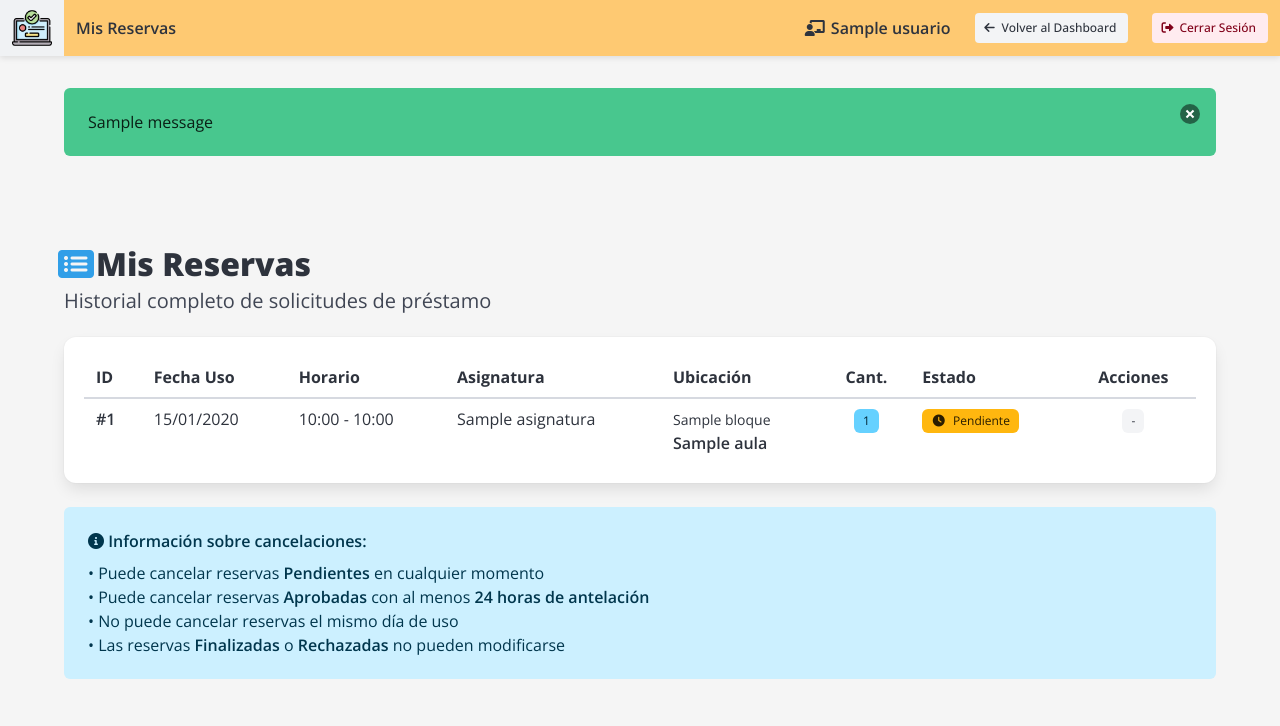
After one commit to DaritoElinge/STR_Chromebook_Project, a Django app: template STR_Chromebook/templates/docente/mis_reservas.html in a window 1280 px wide. The commit adds this page. Shown: the top 726 px of the page. Run offline with Django 5.2, Linux system fonts and the light colour scheme; the template is opened without the code that fills it: values that come from a table or form of the project are taken from there, others are empty; tables that the repository leaves empty hold one stand-in row (values such as "Sample post"); one stand-in notice (Sample message) is shown.

Commit message:
Modulo Docente Notificacion y Mis Reservas

```diff
--- a/STR_Chromebook/Gestion_Equipos/urls.py
+++ b/STR_Chromebook/Gestion_Equipos/urls.py
@@ -1,10 +1,11 @@
 from django.urls import path
 from . import views
-
 
 urlpatterns = [
     # --- Vistas de Reserva (Docente) ---
     path('reserva/nueva/', views.crear_reserva, name='crear_reserva'),
+    path('mis-reservas/', views.mis_reservas, name='mis_reservas'),
+    path('reserva/<int:reserva_id>/cancelar/', views.cancelar_reserva, name='cancelar_reserva'),
 
     # --- Vistas de Gestión de Equipos (Admin) ---
     path('equipos/', views.gestionar_equipos, name='gestionar_equipos'),
--- /dev/null
+++ b/STR_Chromebook/templates/docente/mis_reservas.html
@@ -0,0 +1,309 @@
+{% load static %}
+<!DOCTYPE html>
+<html lang="es">
+<head>
+    <meta charset="UTF-8">
+    <meta name="viewport" content="width=device-width, initial-scale=1.0">
+    <title>Mis Reservas</title>
+    <link rel="stylesheet" href="https://cdn.jsdelivr.net/npm/bulma@1.0.4/css/bulma.min.css">
+    <link rel="stylesheet" href="https://cdnjs.cloudflare.com/ajax/libs/font-awesome/6.0.0-beta3/css/all.min.css">
+    <link rel="stylesheet" href="{% static 'css/styles.css' %}">
+</head>
+<body>
+    <!-- Navbar -->
+    <nav class="navbar" style="background-color: var(--color-tercero) !important;">
+        <div class="navbar-brand">
+            <a class="navbar-item" href="{% url 'dashboard_docente' %}">
+                <img src="{% static 'img/icon_booking.png' %}" alt="Logo" style="max-height: 40px;">
+            </a>
+            <a class="navbar-item">
+                <strong class="has-text-dark">Mis Reservas</strong>
+            </a>
+        </div>
+        <div class="navbar-menu">
+            <div class="navbar-end">
+                <div class="navbar-item">
+                    <span class="icon-text has-text-dark">
+                        <span class="icon"><i class="fas fa-chalkboard-teacher"></i></span>
+                        <span><strong>{{ usuario.nom_completo }}</strong></span>
+                    </span>
+                </div>
+                <div class="navbar-item">
+                    <a href="{% url 'dashboard_docente' %}" class="button is-light is-small">
+                        <span class="icon"><i class="fas fa-arrow-left"></i></span>
+                        <span>Volver al Dashboard</span>
+                    </a>
+                </div>
+                <div class="navbar-item">
+                    <a href="{% url 'logout' %}" class="button is-danger is-light is-small">
+                        <span class="icon"><i class="fas fa-sign-out-alt"></i></span>
+                        <span>Cerrar Sesión</span>
+                    </a>
+                </div>
+            </div>
+        </div>
+    </nav>
+
+    <!-- Mensajes -->
+    {% if messages %}
+    <div class="container" style="margin-top: 5.5rem; margin-bottom: -1.5rem;">
+        {% for message in messages %}
+        <div class="notification is-{{ message.tags }}">
+            <button class="delete" onclick="this.parentElement.remove()"></button>
+            {{ message|safe }}
+        </div>
+        {% endfor %}
+    </div>
+    {% endif %}
+
+    <!-- Contenido -->
+    <section class="section">
+        <div class="container">
+            <!-- Título -->
+            <div class="block">
+                <h1 class="title is-3 has-text-dark">
+                    <span class="icon-text">
+                        <span class="icon" style="color: var(--color-segundo);"><i class="fas fa-list-alt"></i></span>
+                        <span>Mis Reservas</span>
+                    </span>
+                </h1>
+                <p class="subtitle">Historial completo de solicitudes de préstamo</p>
+            </div>
+
+            <!-- Tabla de Reservas -->
+            <div class="box">
+                <div class="table-container">
+                    <table class="table is-fullwidth is-striped is-hoverable">
+                        <thead>
+                            <tr>
+                                <th>ID</th>
+                                <th>Fecha Uso</th>
+                                <th>Horario</th>
+                                <th>Asignatura</th>
+                                <th>Ubicación</th>
+                                <th class="has-text-centered">Cant.</th>
+                                <th>Estado</th>
+                                <th class="has-text-centered">Acciones</th>
+                            </tr>
+                        </thead>
+                        <tbody>
+                            {% for reserva in reservas %}
+                            <tr>
+                                <td><strong>#{{ reserva.id_reserva }}</strong></td>
+                                <td>{{ reserva.fecha_uso|date:"d/m/Y" }}</td>
+                                <td>{{ reserva.hora_inicio|time:"H:i" }} - {{ reserva.hora_fin|time:"H:i" }}</td>
+                                <td>{{ reserva.id_asignatura.nom_asignatura }}</td>
+                                <td>
+                                    <small>{{ reserva.id_aula.id_bloque.nom_bloque }}</small><br>
+                                    <strong>{{ reserva.id_aula.nom_aula }}</strong>
+                                </td>
+                                <td class="has-text-centered">
+                                    <span class="tag is-info">{{ reserva.cant_solicitada }}</span>
+                                </td>
+                                <td>
+                                    {% if reserva.estado_reserva == 'Aprobada' %}
+                                    <span class="tag is-success">
+                                        <span class="icon"><i class="fas fa-check"></i></span>
+                                        <span>{{ reserva.estado_reserva }}</span>
+                                    </span>
+                                    {% elif reserva.estado_reserva == 'Pendiente' %}
+                                    <span class="tag is-warning">
+                                        <span class="icon"><i class="fas fa-clock"></i></span>
+                                        <span>{{ reserva.estado_reserva }}</span>
+                                    </span>
+                                    {% elif reserva.estado_reserva == 'Rechazada' %}
+                                    <span class="tag is-danger">
+                                        <span class="icon"><i class="fas fa-times"></i></span>
+                                        <span>{{ reserva.estado_reserva }}</span>
+                                    </span>
+                                    {% elif reserva.estado_reserva == 'Finalizada' %}
+                                    <span class="tag is-dark">
+                                        <span class="icon"><i class="fas fa-flag-checkered"></i></span>
+                                        <span>{{ reserva.estado_reserva }}</span>
+                                    </span>
+                                    {% else %}
+                                    <span class="tag is-light">{{ reserva.estado_reserva }}</span>
+                                    {% endif %}
+                                </td>
+                                <td class="has-text-centered">
+                                    {% if reserva.puede_cancelar %}
+                                    <button class="button is-danger is-small" onclick="abrirModalCancelar({{ reserva.id_reserva }})">
+                                        <span class="icon"><i class="fas fa-ban"></i></span>
+                                        <span>Cancelar</span>
+                                    </button>
+                                    {% elif reserva.estado_reserva == 'Rechazada' and reserva.motivo_rechazo %}
+                                    <button class="button is-light is-small" onclick="verMotivo('{{ reserva.motivo_rechazo|escapejs }}')">
+                                        <span class="icon"><i class="fas fa-info-circle"></i></span>
+                                        <span>Ver Motivo</span>
+                                    </button>
+                                    {% else %}
+                                    <span class="tag is-light">
+                                        {% if reserva.estado_reserva == 'Finalizada' %}
+                                        Completada
+                                        {% elif reserva.estado_reserva == 'Aprobada' %}
+                                        No cancelable
+                                        {% else %}
+                                        -
+                                        {% endif %}
+                                    </span>
+                                    {% endif %}
+                                </td>
+                            </tr>
+                            {% empty %}
+                            <tr>
+                                <td colspan="8" class="has-text-centered">
+                                    <p class="has-text-grey-light p-5">
+                                        <i class="fas fa-inbox fa-3x"></i><br><br>
+                                        No tiene reservas registradas.<br>
+                                        <a href="{% url 'crear_reserva' %}" class="button is-link is-small mt-3">
+                                            Crear primera reserva
+                                        </a>
+                                    </p>
+                                </td>
+                            </tr>
+                            {% endfor %}
+                        </tbody>
+                    </table>
+                </div>
+            </div>
+
+            <!-- Información -->
+            <div class="notification is-info is-light">
+                <strong><i class="fas fa-info-circle"></i> Información sobre cancelaciones:</strong>
+                <ul class="mt-2">
+                    <li>• Puede cancelar reservas <strong>Pendientes</strong> en cualquier momento</li>
+                    <li>• Puede cancelar reservas <strong>Aprobadas</strong> con al menos <strong>24 horas de antelación</strong></li>
+                    <li>• No puede cancelar reservas el mismo día de uso</li>
+                    <li>• Las reservas <strong>Finalizadas</strong> o <strong>Rechazadas</strong> no pueden modificarse</li>
+                </ul>
+            </div>
+        </div>
+    </section>
+
+    <!-- Modal para Cancelar Reserva -->
+    <div class="modal" id="modalCancelar">
+        <div class="modal-background" onclick="cerrarModalCancelar()"></div>
+        <div class="modal-card">
+            <header class="modal-card-head has-background-danger">
+                <p class="modal-card-title has-text-white">
+                    <i class="fas fa-exclamation-triangle"></i> Cancelar Reserva
+                </p>
+                <button class="delete" aria-label="close" onclick="cerrarModalCancelar()"></button>
+            </header>
+            <section class="modal-card-body">
+                <p class="mb-4">¿Está seguro que desea cancelar esta reserva?</p>
+                <div class="field">
+                    <label class="label">Motivo de Cancelación *</label>
+                    <div class="control">
+                        <textarea class="textarea" id="motivoCancelacion"
+                                  placeholder="Explique brevemente por qué cancela esta reserva..."
+                                  rows="4" required></textarea>
+                    </div>
+                    <p class="help">Este motivo quedará registrado en el sistema</p>
+                </div>
+            </section>
+            <footer class="modal-card-foot">
+                <button class="button is-danger" onclick="confirmarCancelacion()">
+                    <span class="icon"><i class="fas fa-ban"></i></span>
+                    <span>Confirmar Cancelación</span>
+                </button>
+                <button class="button" onclick="cerrarModalCancelar()">Cerrar</button>
+            </footer>
+        </div>
+    </div>
+
+    <!-- Modal para Ver Motivo de Rechazo -->
+    <div class="modal" id="modalMotivo">
+        <div class="modal-background" onclick="cerrarModalMotivo()"></div>
+        <div class="modal-card">
+            <header class="modal-card-head has-background-warning">
+                <p class="modal-card-title has-text-dark">
+                    <i class="fas fa-info-circle"></i> Motivo de Rechazo
+                </p>
+                <button class="delete" aria-label="close" onclick="cerrarModalMotivo()"></button>
+            </header>
+            <section class="modal-card-body">
+                <div class="content" id="contenidoMotivo"></div>
+            </section>
+            <footer class="modal-card-foot">
+                <button class="button" onclick="cerrarModalMotivo()">Cerrar</button>
+            </footer>
+        </div>
+    </div>
+
+    <script>
+        let reservaIdCancelar = null;
+
+        function abrirModalCancelar(reservaId) {
+            reservaIdCancelar = reservaId;
+            document.getElementById('motivoCancelacion').value = '';
+            document.getElementById('modalCancelar').classList.add('is-active');
+        }
+
+        function cerrarModalCancelar() {
+            document.getElementById('modalCancelar').classList.remove('is-active');
+            reservaIdCancelar = null;
+        }
+
+        function confirmarCancelacion() {
+            const motivo = document.getElementById('motivoCancelacion').value.trim();
+
+            if (!motivo) {
+                alert('Debe proporcionar un motivo de cancelación');
+                return;
+            }
+
+            // Obtener el token CSRF del cookie
+            function getCookie(name) {
+                let cookieValue = null;
+                if (document.cookie && document.cookie !== '') {
+                    const cookies = document.cookie.split(';');
+                    for (let i = 0; i < cookies.length; i++) {
+                        const cookie = cookies[i].trim();
+                        if (cookie.substring(0, name.length + 1) === (name + '=')) {
+                            cookieValue = decodeURIComponent(cookie.substring(name.length + 1));
+                            break;
+                        }
+                    }
+                }
+                return cookieValue;
+            }
+
+            const csrftoken = getCookie('csrftoken');
+
+            // URL correcta sin prefijo (las URLs de Gestion_Equipos están en la raíz)
+            const url = `/reserva/${reservaIdCancelar}/cancelar/`;
+
+            fetch(url, {
+                method: 'POST',
+                headers: {
+                    'Content-Type': 'application/json',
+                    'X-CSRFToken': csrftoken
+                },
+                body: JSON.stringify({ motivo: motivo })
+            })
+            .then(response => response.json())
+            .then(data => {
+                if (data.success) {
+                    location.reload();
+                } else {
+                    alert('Error: ' + data.error);
+                }
+            })
+            .catch(error => {
+                console.error('Error:', error);
+                alert('Error al cancelar la reserva');
+            });
+        }
+
+        function verMotivo(motivo) {
+            document.getElementById('contenidoMotivo').innerHTML = '<p><strong>' + motivo + '</strong></p>';
+            document.getElementById('modalMotivo').classList.add('is-active');
+        }
+
+        function cerrarModalMotivo() {
+            document.getElementById('modalMotivo').classList.remove('is-active');
+        }
+    </script>
+</body>
+</html>
```
Also changed, not shown: STR_Chromebook/Gestion_Equipos/views/core.py (+113 -2 lines), STR_Chromebook/core/views.py (+11 -3 lines), STR_Chromebook/templates/docente/dashboard.html (+86 -2 lines).
